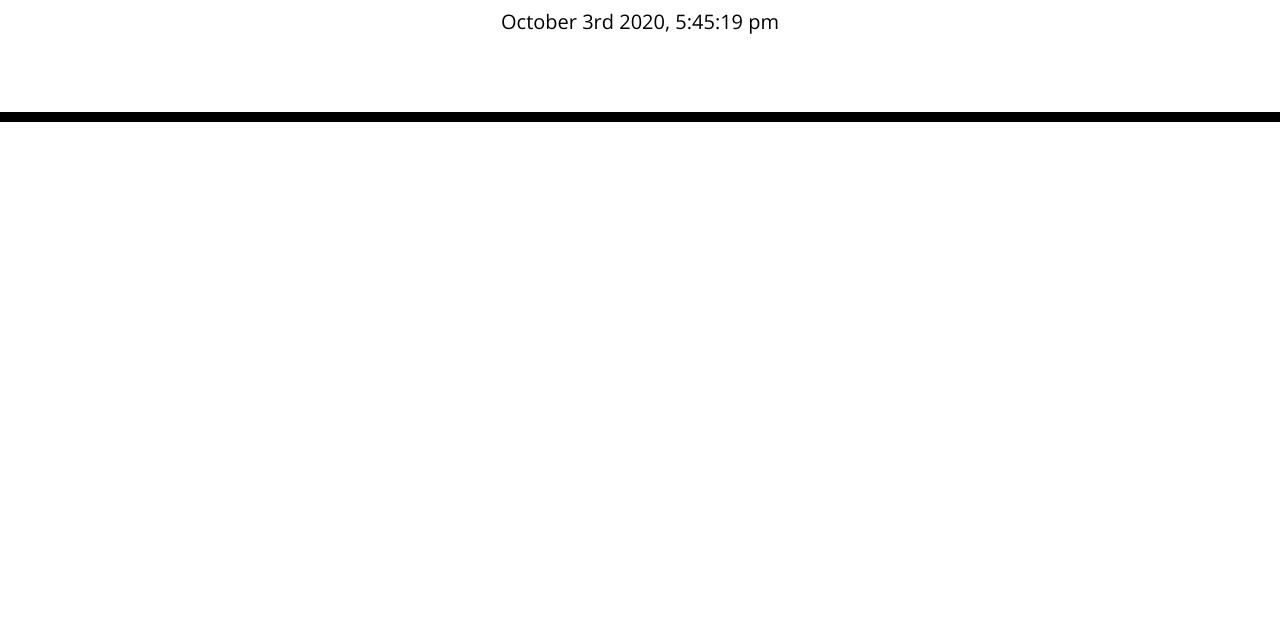
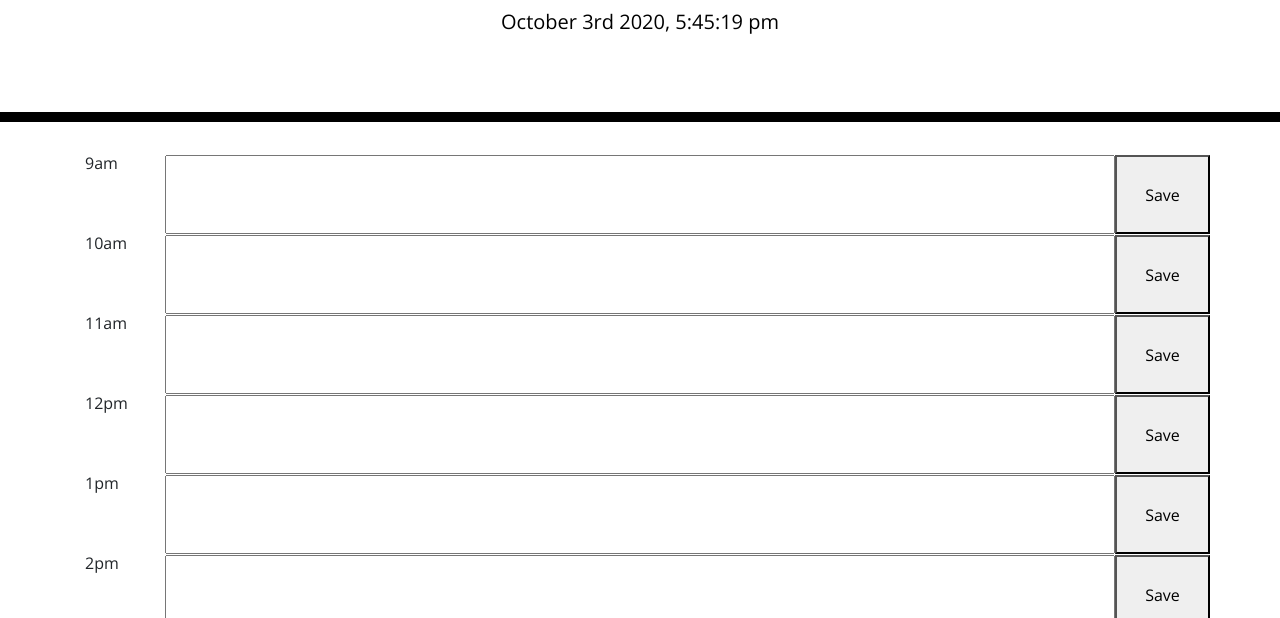
Before and after one commit to aaray12/HW5_Day-Planner_AR, a plain HTML site: page index.html in a window 1280 px wide. Shown: the part 182-800 px from the top of the page. Drawn offline with nearby package versions, Linux system fonts and the light colour scheme.

Commit message:
added code in js to create time blocks for standard business hours

```diff
--- a/index.html
+++ b/index.html
@@ -30,7 +30,7 @@
     </header>
     <!-- Create a form to allow for user input -->
     <form>
-      <div class="container">
+      <div class="container" id = "myRows">
       <!-- Timeblocks go here -->
 
       </div>
--- a/script.js
+++ b/script.js
@@ -7,7 +7,56 @@ setInterval(currentTime, 1000);
 
 
 // creating a for loop to build my planner between 9am-5pm
-for (let hour = 9; hour <= 17; hour++) {
- var myIndex = hour - 9;
- var newRow = $("<div>")
+for (hour = 9; hour <= 17; hour++) {
+ var myHour = hour - 9;
+
+ // create a row for each hour
+ var newRow = $("<div>");
+ newRow.attr("class", "row")
+
+//add a col to the row for the time stamp
+ var timeCol = $("<div>");
+ timeCol.attr("class", "col-md-1")
+// code to display text.
+function currentHour(){
+
+    if(hour>12){
+        return hour-12;
+     }
+    else{
+           return hour;
+     }
 }
+var hourText = function getHourText(){
+
+    var am = "am";
+    var pm = "pm";
+
+    if (hour>11){
+        return currentHour() + pm;
+    }
+    else{
+        return currentHour() + am;
+    }
+}
+timeCol.text(hourText);
+// create another colomn for user input
+var userCol = $("<input>");
+userCol.attr("class", "col-lg-10")
+    //need to add class for styling and add input attr
+
+// create the last col for save button
+var saveCol = $("<button>");
+saveCol.attr("class", "col-md-1")
+saveCol.text("Save");
+    //need to write code to make a button
+
+//append rows and col's together
+newRow.append(timeCol);
+newRow.append(userCol);
+newRow.append(saveCol);
+
+//add the new row to the html doc
+$("#myRows").append(newRow);
+
+}
--- a/style.css
+++ b/style.css
@@ -69,3 +69,6 @@ textarea{
   font-size: 20px;
   transition: all .3s ease-in-out;
 }
+#myRow {
+  background-color: #000000;
+}
```
